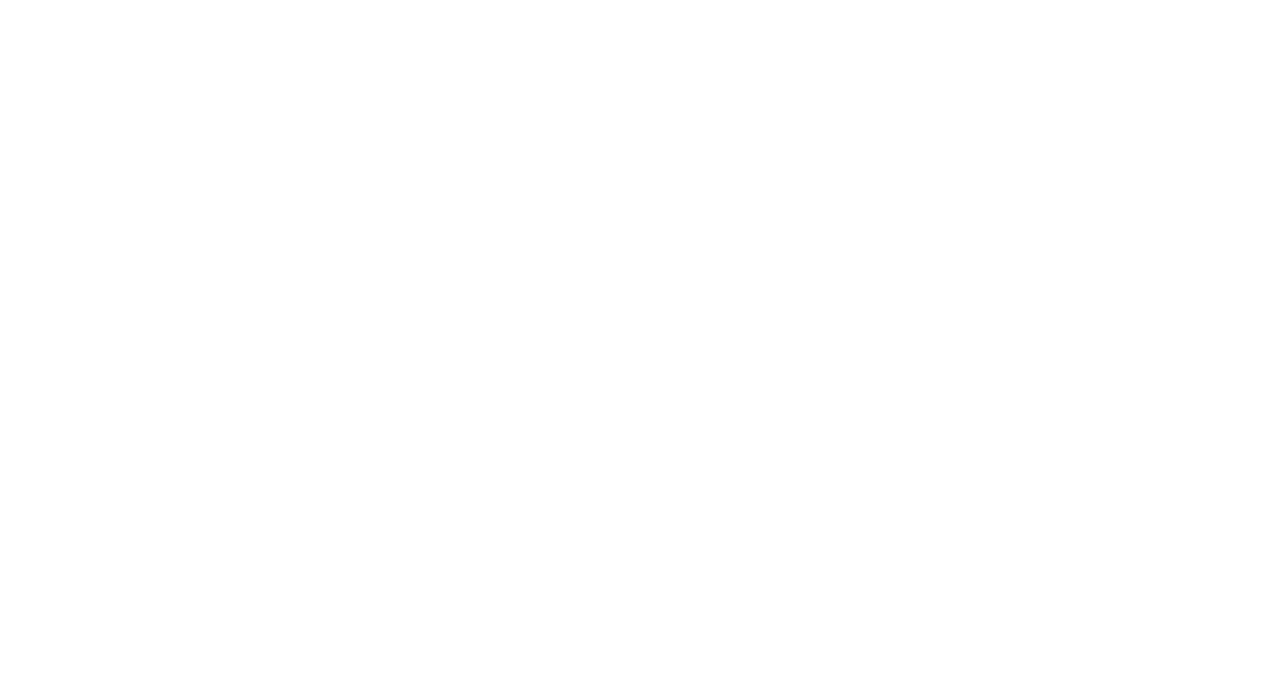
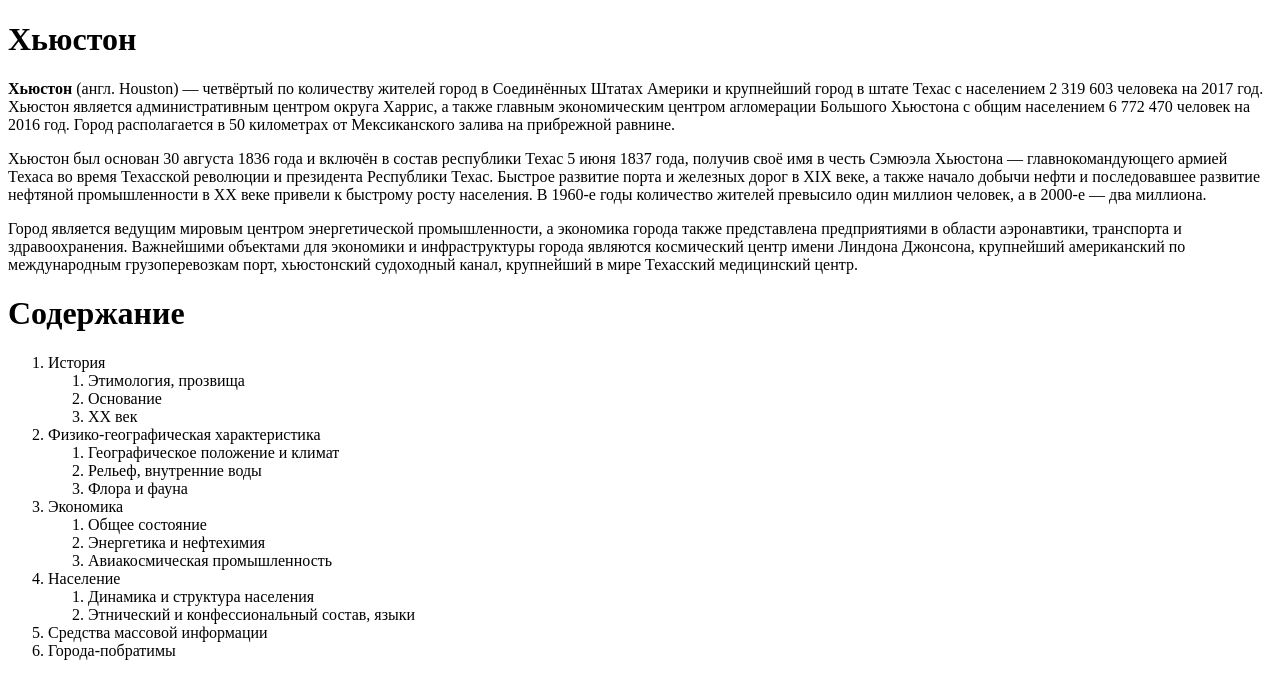
Before and after one commit to bikingSolo/HtmlCssBeginStepik, a plain HTML site: page HTMl_task/index.html in a window 1280 px wide. Drawn offline with Linux system fonts and the light colour scheme.

Commit message:
made few things from 1 homework

```diff
--- a/HTMl_task/index.html
+++ b/HTMl_task/index.html
@@ -4,9 +4,64 @@
         <meta charset="UTF-8">
         <meta http-equiv="X-UA-Compatible" content="IE=edge">
         <meta name="viewport" content="width=device-width, initial-scale=1.0">
-    <title>Document</title>
+        <title>Хьюстон</title>
     </head>
     <body>
+        <h1>Хьюстон</h1>
+        <p>
+            <b>Хьюстон</b> (англ. Houston) — четвёртый по количеству жителей город в Соединённых Штатах Америки
+            и крупнейший город в штате Техас с населением 2 319 603 человека на 2017 год. Хьюстон является
+            административным центром округа Харрис, а также главным экономическим центром агломерации
+            Большого Хьюстона с общим населением 6 772 470 человек на 2016 год. Город располагается в 50
+            километрах от Мексиканского залива на прибрежной равнине.
+        </p>
+
+        <p>
+          Хьюстон был основан 30 августа 1836 года и включён в состав республики Техас 5 июня 1837 года,
+          получив своё имя в честь Сэмюэла Хьюстона — главнокомандующего армией Техаса во время
+          Техасской революции и президента Республики Техас. Быстрое развитие порта и железных дорог в
+          XIX веке, а также начало добычи нефти и последовавшее развитие нефтяной промышленности в XX
+          веке привели к быстрому росту населения. В 1960-е годы количество жителей превысило один
+          миллион человек, а в 2000-е — два миллиона.
+        </p>
+
+        <p>
+          Город является ведущим мировым центром энергетической промышленности, а экономика города
+          также представлена предприятиями в области аэронавтики, транспорта и здравоохранения.
+          Важнейшими объектами для экономики и инфраструктуры города являются космический центр
+          имени Линдона Джонсона, крупнейший американский по международным грузоперевозкам порт,
+          хьюстонский судоходный канал, крупнейший в мире Техасский медицинский центр.
+        </p>
+
+        <h1>Содержание</h1>
+        <ol>
+          <li>История</li>
+          <ol>
+            <li>Этимология, прозвища</li>
+            <li>Основание</li>
+            <li> XX век</li>
+          </ol>
+          <li>Физико-географическая характеристика</li>
+          <ol>
+            <li>Географическое положение и климат</li>
+            <li>Рельеф, внутренние воды</li>
+            <li>Флора и фауна</li>
+          </ol>
+          <li>Экономика</li>
+          <ol>
+            <li>Общее состояние</li>
+            <li>Энергетика и нефтехимия</li>
+            <li>Авиакосмическая промышленность</li>
+          </ol>
+          <li>Население</li>
+          <ol>
+            <li>Динамика и структура населения</li>
+            <li>Этнический и конфессиональный состав, языки</li>
+          </ol>
+          <li>Средства массовой информации</li>
+          <li>Города-побратимы</li>
+
+        </ol>
 
 
     </body>
```
Lines whose indentation alone changed are shown as unchanged.
